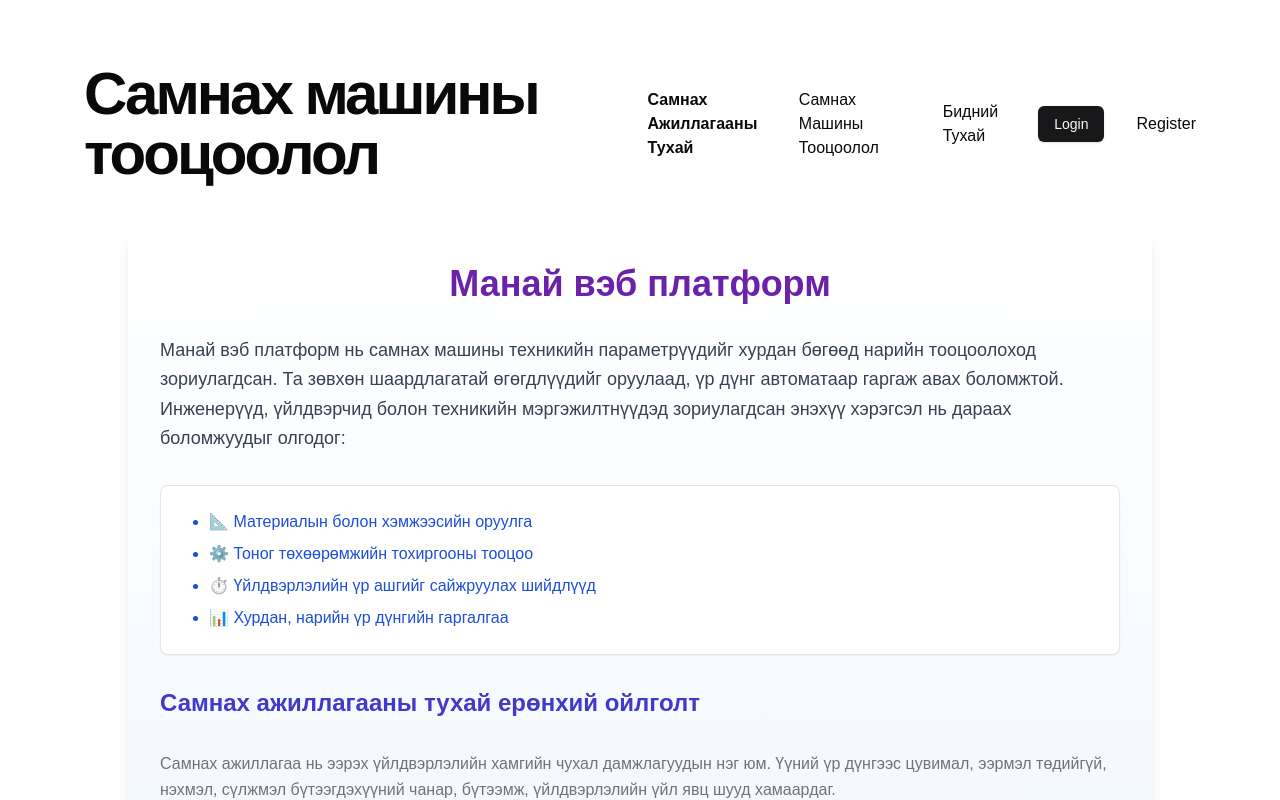
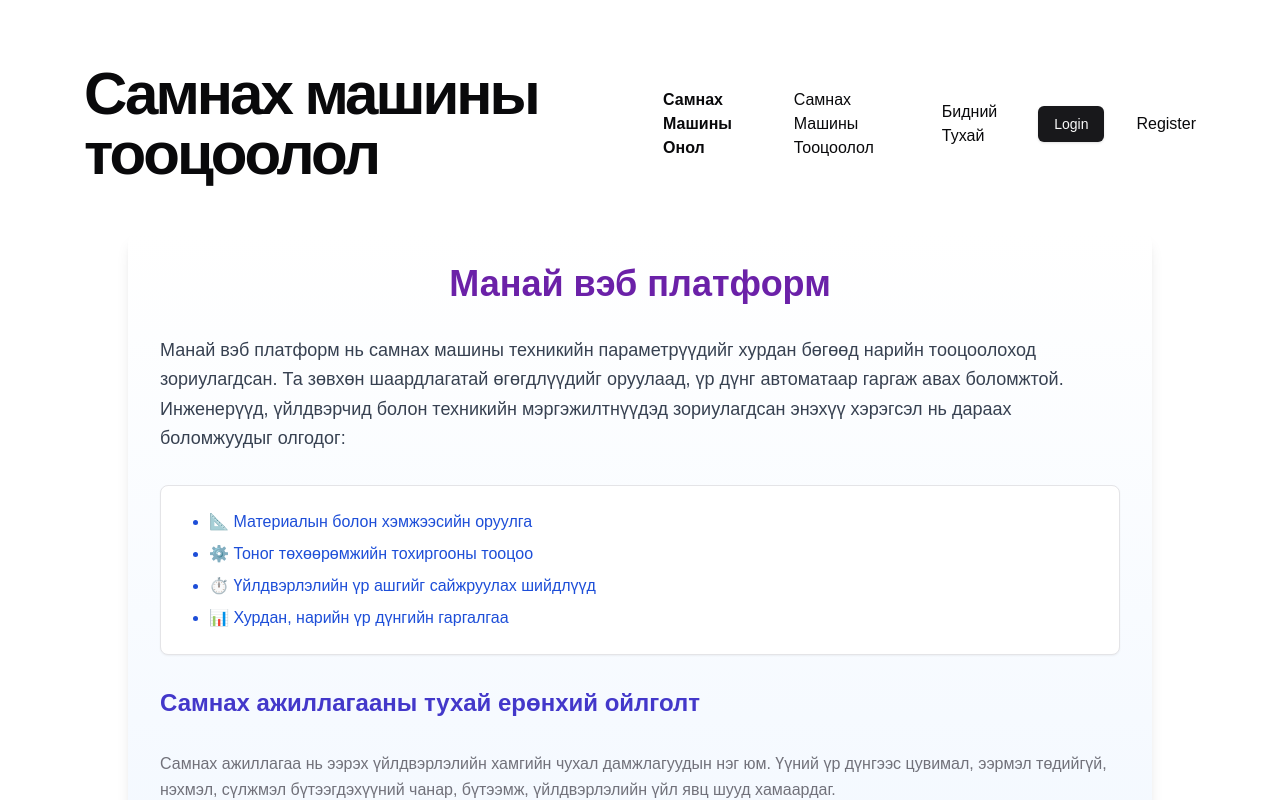
Before and after one commit to Gonchigo1/next-blog-app, a Next.js app: page / in a window 1280 px wide. Shown: the top 800 px of the page. Built offline with nearby package versions, Linux system fonts and the light colour scheme.

Commit message:
Update Navbar.tsx

```diff
--- a/src/components/layout/Navbar.tsx
+++ b/src/components/layout/Navbar.tsx
@@ -21,8 +21,8 @@ type NavLink = {
 };
 
 export const navLinks: NavLink[] = [
-  { title: "Самнах ажиллагааны тухай", getValue: () => "/" },
-  { title: "Самнах машины Тооцоолол", getValue: () => "/calculate" },
+  { title: "Самнах машины онол", getValue: () => "/" },
+  { title: "Самнах машины тооцоолол", getValue: () => "/calculate" },
   { title: "Бидний тухай", getValue: () => "/about" },
   {
     title: "login",
```
